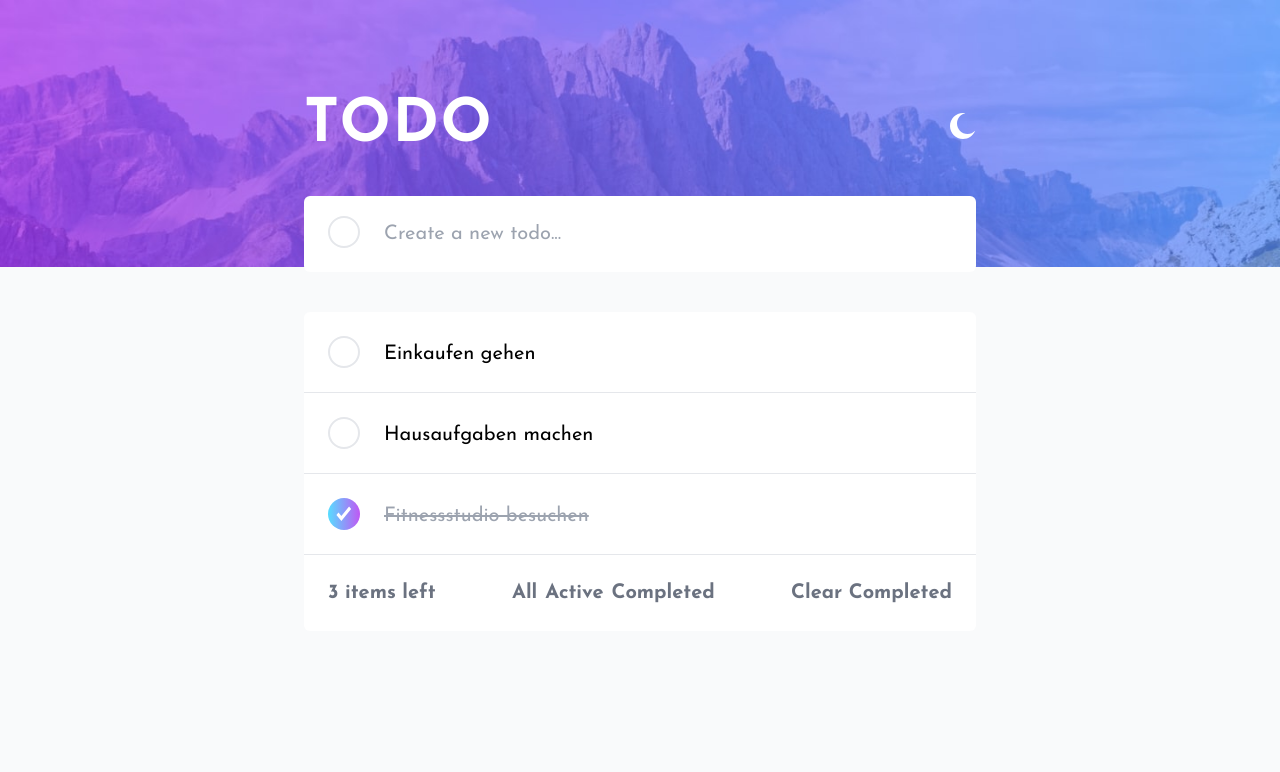
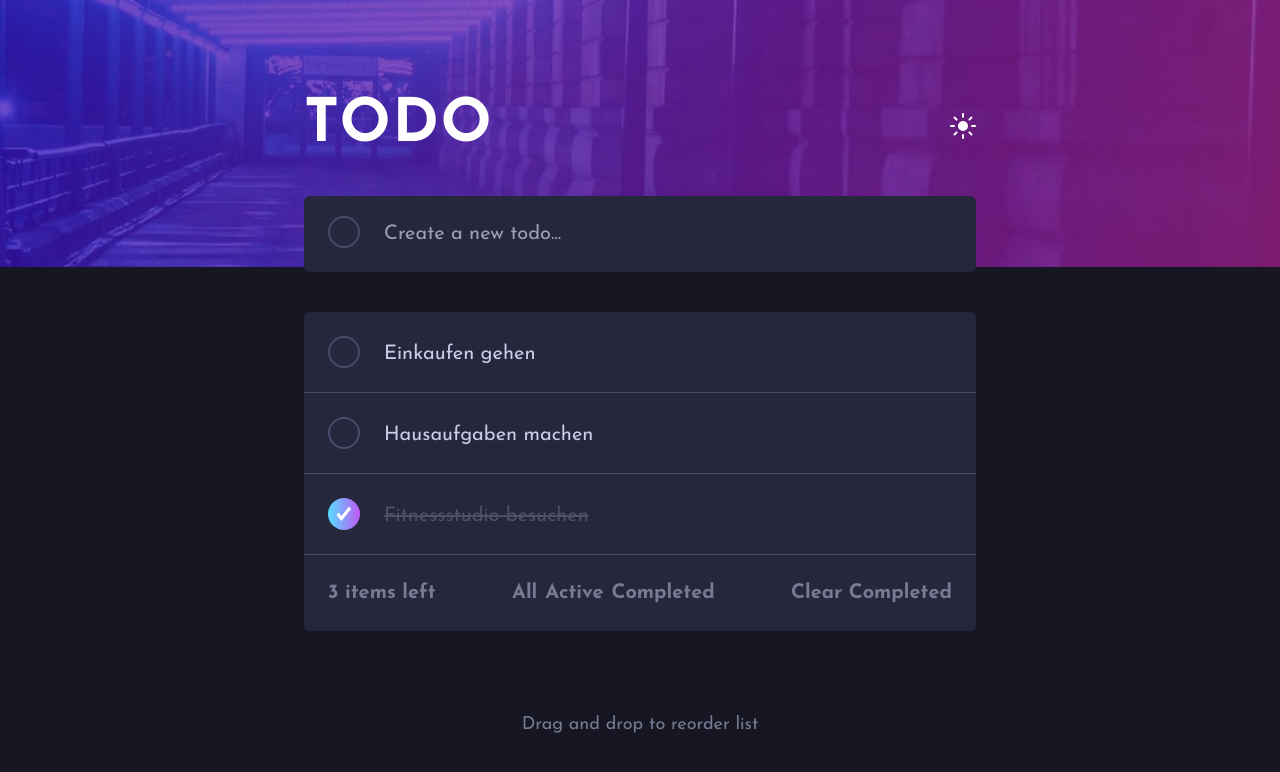
Before and after one commit to theaussie86/angular-todo-list, an Angular app: page / in a window 1280 px wide. Shown: the top 772 px of the page. Built offline with nearby package versions, Linux system fonts and the light colour scheme.

Commit message:
added styles for dark mode

```diff
--- a/src/app/app.component.html
+++ b/src/app/app.component.html
@@ -1,9 +1,9 @@
-<div [ngClass]="{'dark': mode === 'dark'}">
+<div class="bg-veryLightGray dark:bg-veryDarkBlue h-screen relative" [ngClass]="{'dark': mode === 'dark'}">
 
-  <img [src]="mode === 'light' ? 'bg-desktop-light.jpg':'bg-desktop-dark.jpg'" alt="light background" class="w-full absolute -z-10" />
-  <div class="sm:max-w-2xl mx-auto">
+  <img [src]="mode === 'light' ? 'bg-desktop-light.jpg':'bg-desktop-dark.jpg'" alt="light background" class="w-full absolute" />
+  <div class="sm:max-w-2xl mx-auto z-10">
 
-    <div class="flex justify-between items-center pt-24 text-white tracking-widest">
+    <div class="flex justify-between items-center pt-24 text-white tracking-widest relative">
       <h1 class="text-6xl font-bold ">TODO</h1>
       <button (click)="toggleMode()" >
         <img [src]="mode === 'light' ? 'icon-moon.svg':'icon-sun.svg'" alt="moon icon" />
@@ -12,7 +12,7 @@
 
     <app-form></app-form>
 
-    <div class="w-full mt-10 bg-white rounded-md container">
+    <div class="w-full mt-10 bg-white dark:bg-veryDarkDesaturatedBlue rounded-md relative">
 
       <!-- display todos here -->
 
@@ -21,5 +21,9 @@
       <app-footer></app-footer>
     </div>
 
+    <div class="w-full mt-20">
+      <p class="text-gray-400 dark:text-darkGrayishBlueDark text-center">Drag and drop to reorder list</p>
+    </div>
+
   </div>
 </div>
--- a/src/app/app.component.ts
+++ b/src/app/app.component.ts
@@ -24,7 +24,7 @@ import { Observable } from "rxjs";
 })
 export class AppComponent {
   title = "NHD Todo List";
-  mode: "light" | "dark" = "light";
+  mode: "light" | "dark" = "dark";
   todos: Todo[] = [];
 
   constructor(private todoService: TodoService) {}
--- a/src/app/checkbox/checkbox.component.html
+++ b/src/app/checkbox/checkbox.component.html
@@ -1,3 +1,3 @@
-<div class="rounded-full  size-8" [ngClass]="{'bg-gradient-to-r from-checkBackgroundStart to-checkBackgroundEnd': checked, 'border-2 border-gray-200': !checked}">
+<div class="rounded-full  size-8" [ngClass]="{'bg-gradient-to-r from-checkBackgroundStart to-checkBackgroundEnd': checked, 'border-2 border-gray-200 dark:border-veryDarkGrayishBlue': !checked}">
     <img *ngIf="checked" src="icon-check.svg" alt="Check Icon" class="w-full h-full p-2">
 </div>
--- a/src/app/footer/footer.component.html
+++ b/src/app/footer/footer.component.html
@@ -1,4 +1,4 @@
-<div class="flex justify-between items-center p-6 text-gray-500">
+<div class="flex justify-between items-center p-6 text-gray-500 dark:text-darkGrayishBlueDark">
     <div class="text-xl font-bold todos">{{todos}} items left</div>
     <div class="flex gap-x-2">
       <button class="text-xl font-bold hover:cursor-pointer" (click)="showAll()">All</button>
--- a/src/app/form/form.component.html
+++ b/src/app/form/form.component.html
@@ -2,9 +2,9 @@
     <form class="relative" (ngSubmit)="onSubmit()" [formGroup]="form">
 
       <!-- add a start adornement to the input field -->
-       <div class="w-full p-6 pb-1 pl-20 rounded-md text-xl bg-white">
+       <div class="w-full p-6 pb-1 pl-20 rounded-md text-xl bg-white dark:bg-veryDarkDesaturatedBlue dark:text-lightGrayishBlueDark dark:hover:text-lightGrayishBlueHover">
            <app-checkbox class="absolute left-6 top-5"></app-checkbox>
-           <input type="text" name="add-task" formControlName="text" id="add-task"  placeholder="Create a new todo..." class="w-full outline-none">
+           <input type="text" name="add-task" formControlName="text" id="add-task"  placeholder="Create a new todo..." class="w-full outline-none bg-inherit">
            @if(textIsInvalid){
                 <p class="text-red-500 text-sm">{{textErrorMessage}}</p>
            }
--- a/src/app/todo/todo.component.html
+++ b/src/app/todo/todo.component.html
@@ -1,6 +1,6 @@
-<div class="flex gap-x-6 items-end p-6 hover:cursor-pointer border-b border-b-gray-200 group" (click)="toggle()">
+<div class="flex gap-x-6 items-end p-6 hover:cursor-pointer border-b border-b-gray-200 dark:border-veryDarkGrayishBlue group" (click)="toggle()">
     <app-checkbox [checked]="done"></app-checkbox>
-    <div class="text-xl w-full flex justify-between" [ngClass]="{'text-gray-400 line-through': done}">
+    <div class="text-xl w-full flex justify-between" [ngClass]="{'text-gray-400 dark:text-veryDarkGrayishBlueDark line-through': done, 'dark:text-lightGrayishBlueDark dark:hover:text-lightGrayishBlueHover': !done}">
         <span>
             {{text}}
         </span>
--- a/src/index.html
+++ b/src/index.html
@@ -7,7 +7,7 @@
   <meta name="viewport" content="width=device-width, initial-scale=1">
   <link rel="icon" type="image/x-icon" href="favicon-32x32.png">
 </head>
-<body class="text-base h-full bg-gray-50">
+<body class="text-base h-full">
   <app-root></app-root>
 </body>
 </html>
```
